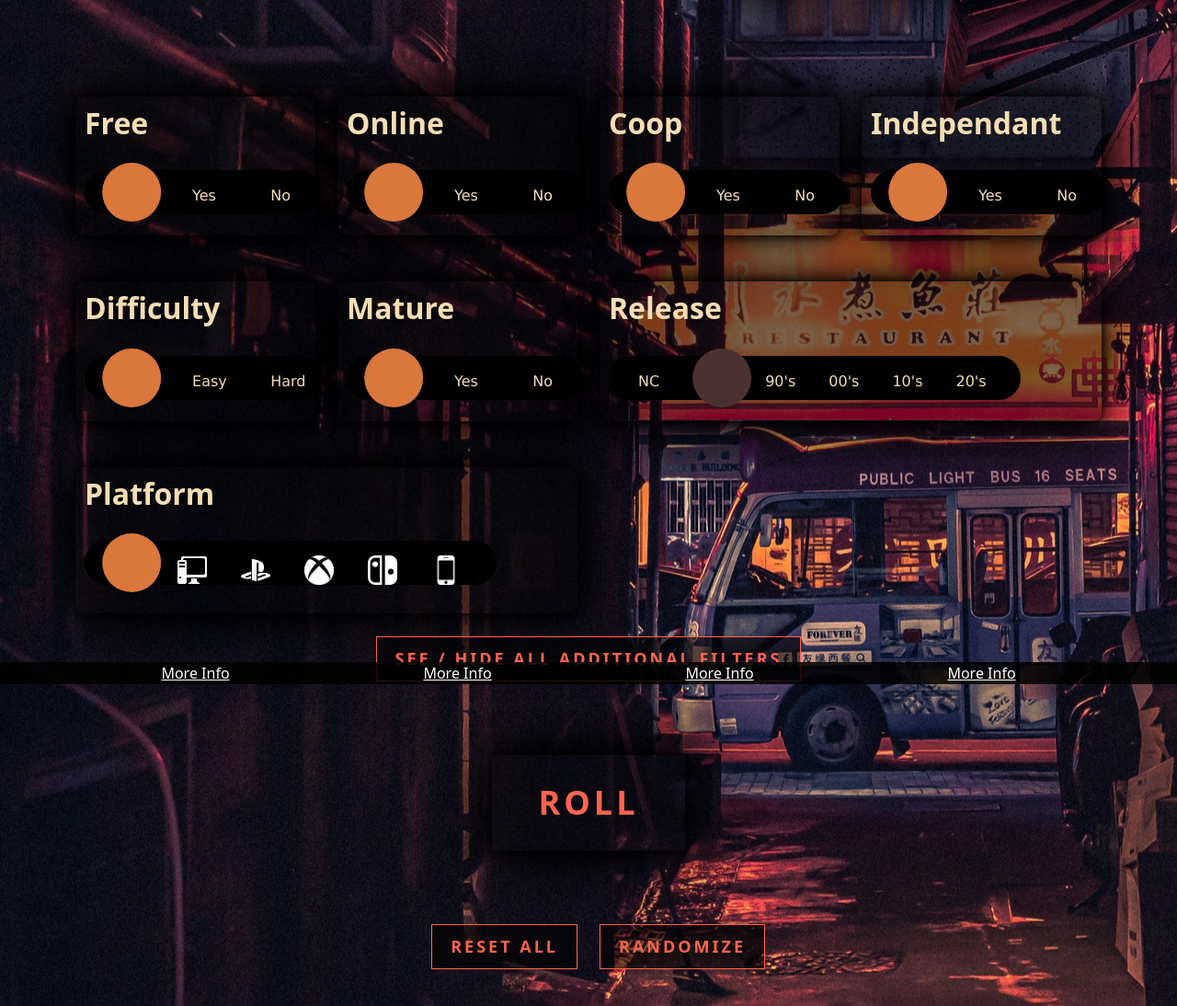
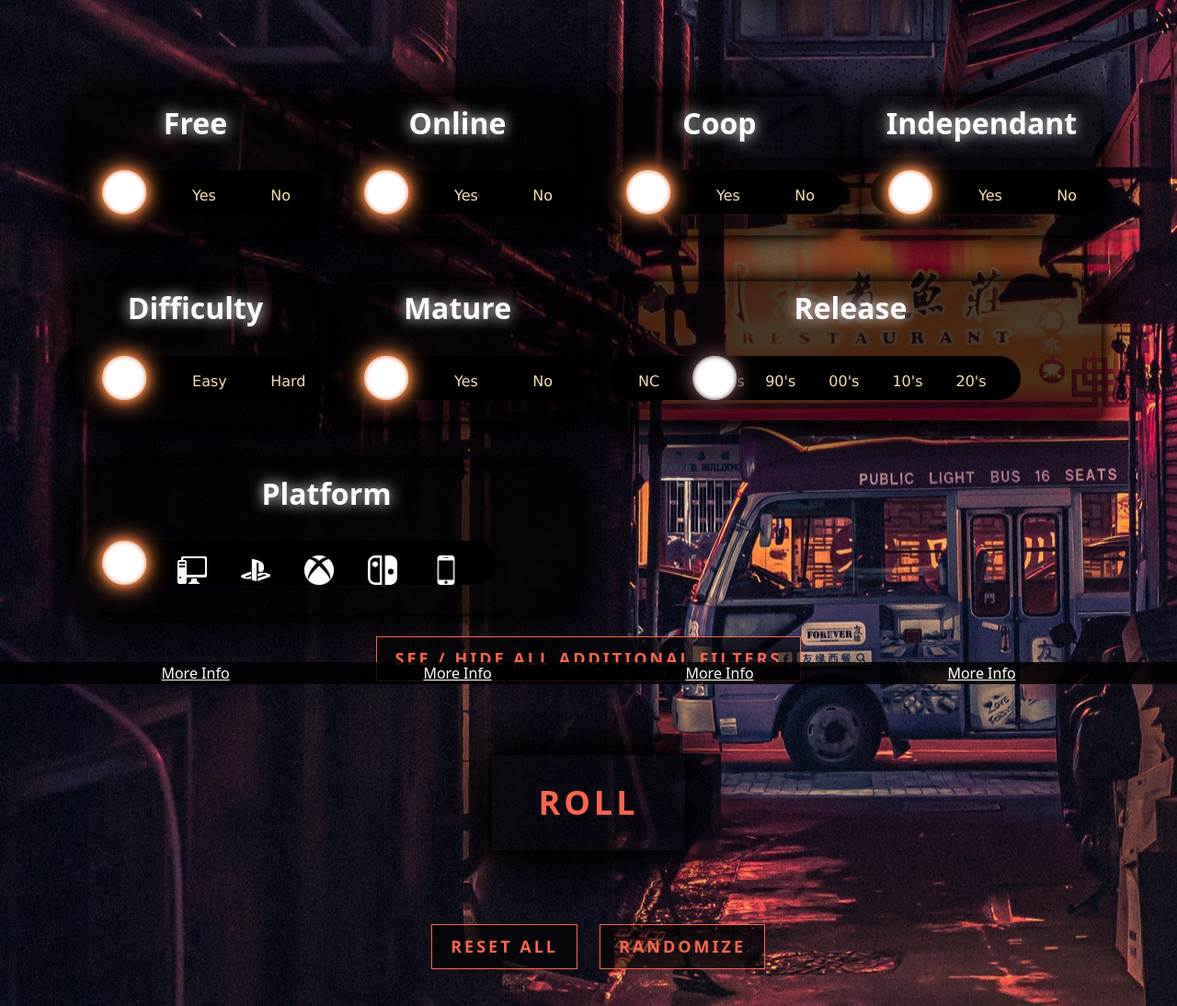
Before and after one commit to MythMega/GameFinder, a Django app: page /roll/ in a window 1280 px wide, after a click on ">90's". Shown: the part 56-1150 px from the top of the page at 92% size. Run offline with Django 3.2, Linux system fonts and the light colour scheme; data comes from the database, SQL or seed files in the repository.

Commit message:
Full Upgrade CSS (roll page)

```diff
--- a/www/Django/finder/static/finder/css/radio.css
+++ b/www/Django/finder/static/finder/css/radio.css
@@ -42,10 +42,10 @@
 }
 
 .switch__indicator {
-	width: 4rem;
-	height: 4rem;
+	width: 3rem;
+	height: 3rem;
 	position: absolute;
-	top: -.5rem;
+	top: -.01rem;
 	left: 0;
 	background: blue;
 	border-radius: 50%;
@@ -54,18 +54,25 @@
 }
 
 .switch input.nc:checked ~ .switch__indicator {
-	background: rgb(217,119,61);
+	background: rgb(255, 255, 255);
 	transform: translate3d(1.2rem, 0, 0);
+	/* box-shadow:inset 0px 0px 1rem rgb(217,119,61); */
+	box-shadow:0px 0px 30px rgb(217,119,61),0px 0px 20px rgb(217,119,61),0px 0px 12px rgb(217,119,61),0px 0px 7px rgb(217,119,61),0px 0px 2px rgb(217,119,61), inset 0px 0px 5px rgb(217,119,61);
 }
 
 .switch input.yes:checked ~ .switch__indicator {
-	background: rgb(56,50,86);
-	transform: translate3d(5.5rem, 0, 0);
+	background: rgb(255, 255, 255);
+	transform: translate3d(6.5rem, 0, 0);
+	/* box-shadow:inset 0px 0px 1rem rgb(56,50,86); */
+	/* box-shadow:0px 0px 10px rgb(56,50,86); */
+	box-shadow:0px 0px 30px rgb(56,50,86),0px 0px 20px rgb(56,50,86),0px 0px 12px rgb(56,50,86),0px 0px 7px rgb(56,50,86),0px 0px 2px rgb(56,50,86), inset 0px 0px 5px rgb(56,50,86);
 }
 
 .switch input.no:checked ~ .switch__indicator {
-	background: rgb(159,26,40);
-	transform: translate3d(10.6rem, 0, 0);
+	background: rgb(255, 255, 255);
+	transform: translate3d(12.2rem, 0, 0);
+	/* box-shadow:inset 0px 0px 1rem rgb(159,26,40); */
+	box-shadow:0px 0px 30px rgb(159,26,40),0px 0px 20px rgb(159,26,40),0px 0px 12px rgb(159,26,40),0px 0px 7px rgb(159,26,40),0px 0px 2px rgb(159,26,40), inset 0px 0px 5px rgb(159,26,40);
 }
 
 .switch input[type="radio"]:not(:checked), .switch input[type="radio"]:checked {
@@ -119,10 +126,10 @@ body {
 }
 
 .superswitch__indicator {
-	width: 4rem;
-	height: 4rem;
+	width: 3rem;
+	height: 3rem;
 	position: absolute;
-	top: -.5rem;
+	top: -.01rem;
 	left: 0;
 	background: blue;
 	border-radius: 50%;
@@ -131,33 +138,39 @@ body {
 }
 
 .superswitch input.nc:checked ~ .superswitch__indicator {
-	background: rgb(217,119,61);
+	background: rgb(255, 255, 255);
 	transform: translate3d(1.2rem, 0, 0);
+	box-shadow:0px 0px 30px rgb(217,119,61),0px 0px 20px rgb(217,119,61),0px 0px 12px rgb(217,119,61),0px 0px 7px rgb(217,119,61),0px 0px 2px rgb(217,119,61), inset 0px 0px 5px rgb(217,119,61);
 }
 
 .superswitch input.one:checked ~ .superswitch__indicator {
-	background: rgb(75,50,50);
+	background: rgb(255, 255, 255);
 	transform: translate3d(5.7rem, 0, 0);
+	box-shadow:0px 0px 30px rgb(75,50,50),0px 0px 20px rgb(75,50,50),0px 0px 12px rgb(75,50,50),0px 0px 7px rgb(75,50,50),0px 0px 2px rgb(75,50,50), inset 0px 0px 5px rgb(75,50,50);
 }
 
 .superswitch input.two:checked ~ .superswitch__indicator {
-	background: rgb(56,50,86);
+	background: rgb(255, 255, 255);
 	transform: translate3d(9.7rem, 0, 0);
+	box-shadow:0px 0px 30px rgb(56,50,86),0px 0px 20px rgb(56,50,86),0px 0px 12px rgb(56,50,86),0px 0px 7px rgb(56,50,86),0px 0px 2px rgb(56,50,86), inset 0px 0px 5px rgb(56,50,86);
 }
 
 .superswitch input.three:checked ~ .superswitch__indicator {
-	background: rgb(58,33,56);
+	background: rgb(255, 255, 255);
 	transform: translate3d(13.7rem, 0, 0);
+	box-shadow:0px 0px 30px rgb(58,33,56),0px 0px 20px rgb(58,33,56),0px 0px 12px rgb(58,33,56),0px 0px 7px rgb(58,33,56),0px 0px 2px rgb(58,33,56), inset 0px 0px 5px rgb(58,33,56);
 }
 
 .superswitch input.four:checked ~ .superswitch__indicator {
-	background: rgb(60,24,40);
+	background: rgb(255, 255, 255);
 	transform: translate3d(17.7rem, 0, 0);
+	box-shadow:0px 0px 30px rgb(60,24,40),0px 0px 20px rgb(60,24,40),0px 0px 12px rgb(60,24,40),0px 0px 7px rgb(60,24,40),0px 0px 2px rgb(60,24,40), inset 0px 0px 5px rgb(60,24,40);
 }
 
 .superswitch input.five:checked ~ .superswitch__indicator {
-	background: rgb(159,26,40);
+	background: rgb(255, 255, 255);
 	transform: translate3d(22.7rem, 0, 0);
+	box-shadow:0px 0px 30px rgb(159,26,40),0px 0px 20px rgb(159,26,40),0px 0px 12px rgb(159,26,40),0px 0px 7px rgb(159,26,40),0px 0px 2px rgb(159,26,40), inset 0px 0px 5px rgb(159,26,40);
 }
 
 .superswitch input[type="radio"]:not(:checked), .superswitch input[type="radio"]:checked {
@@ -211,10 +224,10 @@ body {
 }
 
 .platformswitch__indicator {
-	width: 4rem;
-	height: 4rem;
+	width: 3rem;
+	height: 3rem;
 	position: absolute;
-	top: -.5rem;
+	top: -.01rem;
 	left: 0;
 	background: blue;
 	border-radius: 50%;
@@ -223,33 +236,39 @@ body {
 }
 
 .platformswitch input.nc:checked ~ .platformswitch__indicator {
-	background: rgb(217,119,61);
+	background: rgb(255, 255, 255);
 	transform: translate3d(1.2rem, 0, 0);
+	box-shadow:0px 0px 30px rgb(217,119,61),0px 0px 20px rgb(217,119,61),0px 0px 12px rgb(217,119,61),0px 0px 7px rgb(217,119,61),0px 0px 2px rgb(217,119,61), inset 0px 0px 5px rgb(217,119,61);
 }
 
 .platformswitch input.one:checked ~ .platformswitch__indicator {
-	background: rgb(75,50,50);
+	background: rgb(255, 255, 255);
 	transform: translate3d(5.7rem, 0, 0);
+	box-shadow:0px 0px 30px rgb(75,50,50),0px 0px 20px rgb(75,50,50),0px 0px 12px rgb(75,50,50),0px 0px 7px rgb(75,50,50),0px 0px 2px rgb(75,50,50), inset 0px 0px 5px rgb(75,50,50);
 }
 
 .platformswitch input.two:checked ~ .platformswitch__indicator {
-	background: rgb(56,50,86);
+	background: rgb(255, 255, 255);
 	transform: translate3d(9.7rem, 0, 0);
+	box-shadow:0px 0px 30px rgb(56,50,86),0px 0px 20px rgb(56,50,86),0px 0px 12px rgb(56,50,86),0px 0px 7px rgb(56,50,86),0px 0px 2px rgb(56,50,86), inset 0px 0px 5px rgb(56,50,86);
 }
 
 .platformswitch input.three:checked ~ .platformswitch__indicator {
-	background: rgb(58,33,56);
+	background: rgb(255, 255, 255);
 	transform: translate3d(13.7rem, 0, 0);
+	box-shadow:0px 0px 30px rgb(58,33,56),0px 0px 20px rgb(58,33,56),0px 0px 12px rgb(58,33,56),0px 0px 7px rgb(58,33,56),0px 0px 2px rgb(58,33,56), inset 0px 0px 5px rgb(58,33,56);
 }
 
 .platformswitch input.four:checked ~ .platformswitch__indicator {
-	background: rgb(60,24,40);
-	transform: translate3d(18.0rem, 0, 0);
+	background: rgb(255, 255, 255);
+	transform: translate3d(17.7rem, 0, 0);
+	box-shadow:0px 0px 30px rgb(60,24,40),0px 0px 20px rgb(60,24,40),0px 0px 12px rgb(60,24,40),0px 0px 7px rgb(60,24,40),0px 0px 2px rgb(60,24,40), inset 0px 0px 5px rgb(60,24,40);
 }
 
 .platformswitch input.five:checked ~ .platformswitch__indicator {
-	background: rgb(159,26,40);
+	background: rgb(255, 255, 255);
 	transform: translate3d(22.7rem, 0, 0);
+	box-shadow:0px 0px 30px rgb(159,26,40),0px 0px 20px rgb(159,26,40),0px 0px 12px rgb(159,26,40),0px 0px 7px rgb(159,26,40),0px 0px 2px rgb(159,26,40), inset 0px 0px 5px rgb(159,26,40);
 }
 
 .platformswitch input[type="radio"]:not(:checked), .platformswitch input[type="radio"]:checked {
--- a/www/Django/finder/static/finder/css/style.css
+++ b/www/Django/finder/static/finder/css/style.css
@@ -35,7 +35,7 @@ body {
 
 
 .choiceCard {
-    background-color: rgba(0, 0, 0, 0.5);
+    background-color: rgba(0, 0, 0, 0.7);
     border: none;
     border-radius: 10px;
     margin-top: 25px;
@@ -48,6 +48,14 @@ body {
 .choiceCard * {
     color: wheat;
 }
+
+.choiceCard h2 {
+    color: white;
+    text-align: center;
+    margin-right: auto;
+    text-shadow:0px 0px 15px white;
+}
+
 .itemCard {
     background-color: rgba(250, 235, 215, 0.7);
     border-width: 1px;
```
